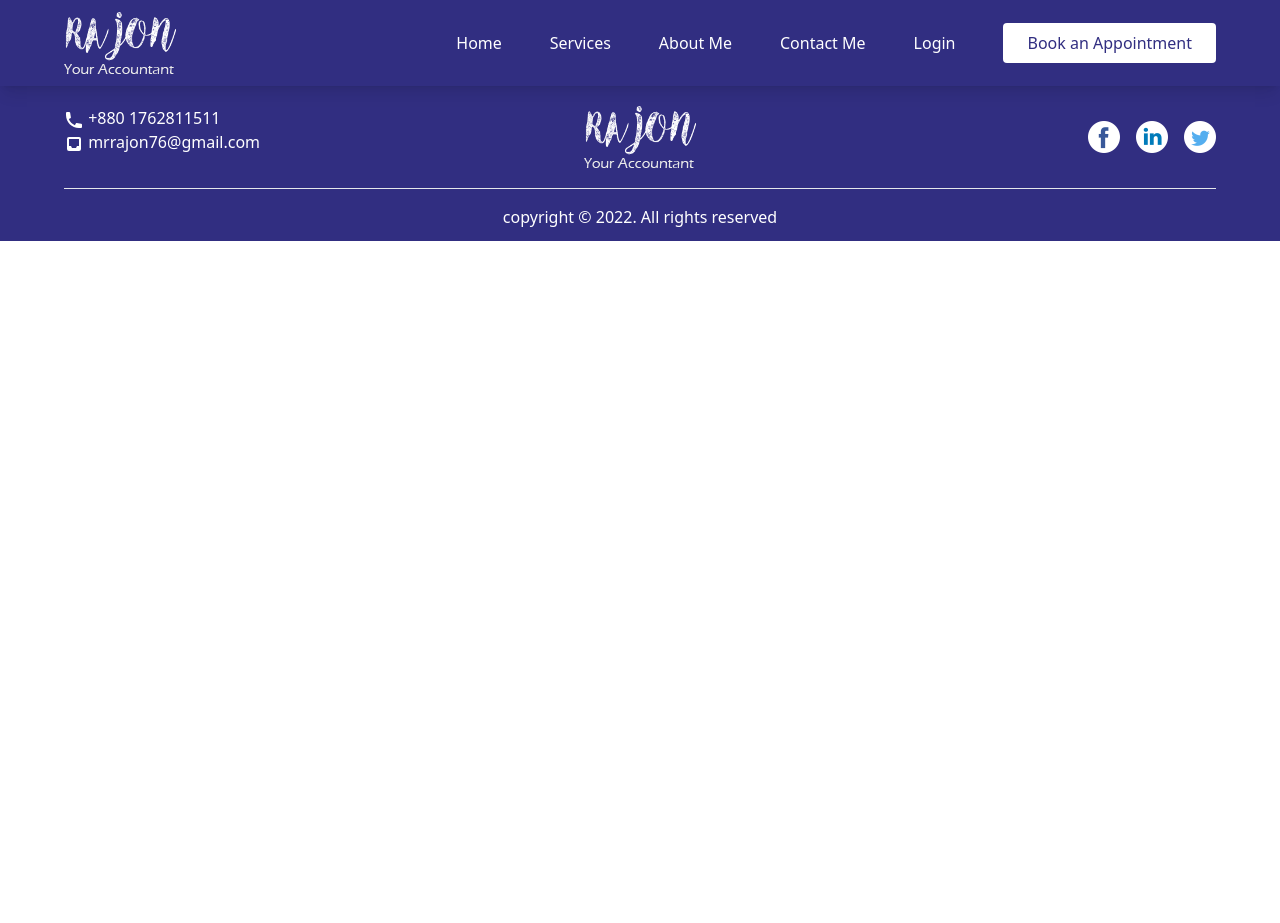
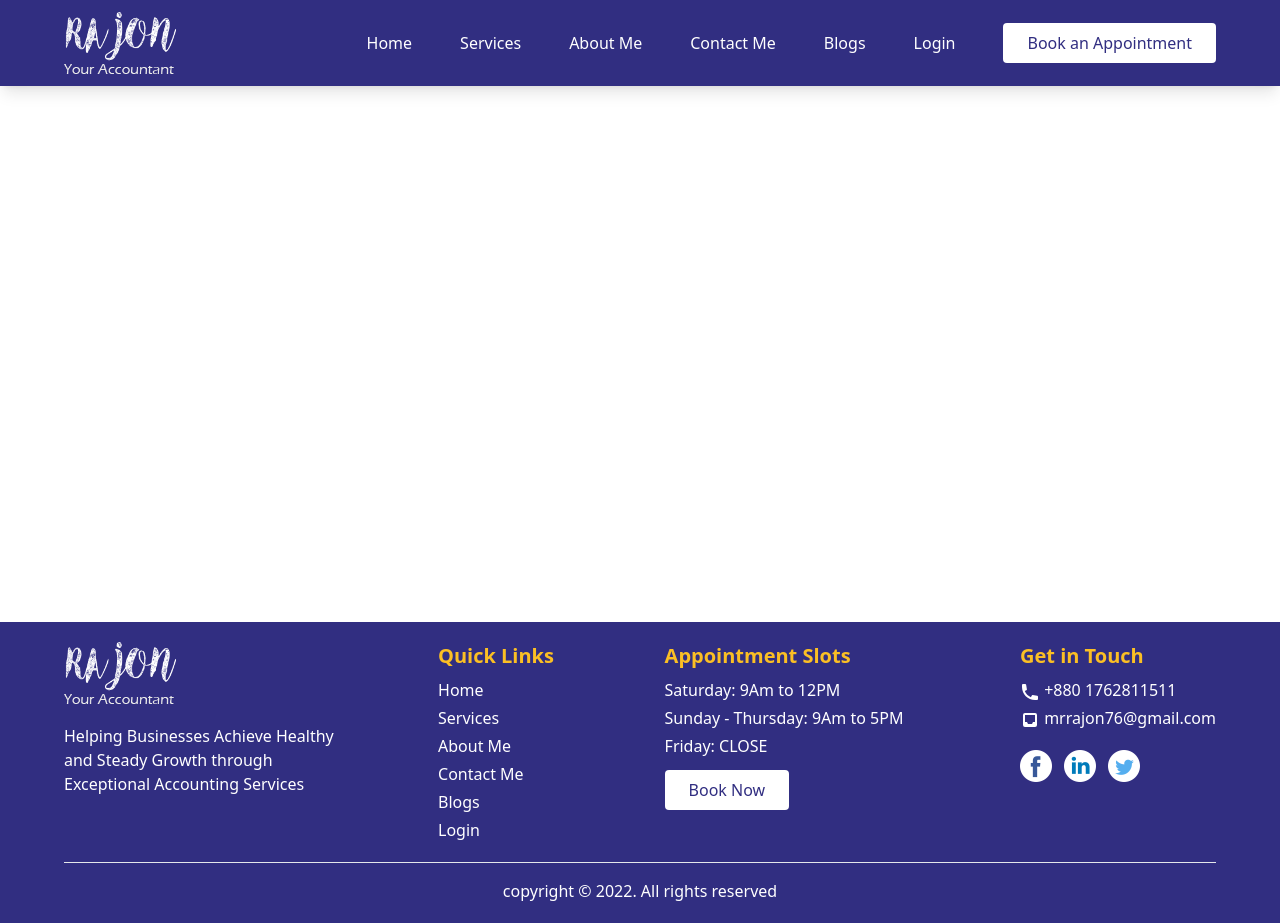
Before and after one commit to mrrajon76/react--independent-service-provider, a React (Create React App) app: page / in a window 1280 px wide. Before the commit the page ends 800 px from the top, so only its background shows below. Built offline with nearby package versions, Linux system fonts and the light colour scheme.

Commit message:
Header & Footer updated

```diff
--- a/src/Pages/Home/Home.js
+++ b/src/Pages/Home/Home.js
@@ -2,7 +2,7 @@ import React from 'react';
 
 const Home = () => {
     return (
-        <div>
+        <div className='min-h-[67vh]'>
 
         </div>
     );
--- a/src/Pages/Shared/Footer/Footer.js
+++ b/src/Pages/Shared/Footer/Footer.js
@@ -8,20 +8,53 @@ import tw from '../../../images/twitter.png';
 
 const Footer = () => {
     return (
-        <div className='bg-indigo-900 text-center md:text-left text-white pt-5 pb-3 px-5 lg:px-16 md:px-10'>
-            <div className='grid md:grid-cols-3'>
-                <div className='order-2 md:order-none md:mt-0 mt-5'>
-                    <PhoneIcon className='w-5 inline-block'></PhoneIcon><span> +880 1762811511</span>
-                    <br />
-                    <InboxIcon className='w-5 inline-block'></InboxIcon><span> mrrajon76@gmail.com</span>
+        <div className='bg-indigo-900 text-white pt-5 pb-5 px-5 md:px-16'>
+            <div className='grid md:grid-cols-3 lg:grid-cols-4'>
+                <div className='col-auto md:col-span-3 lg:col-auto'>
+                    <Link to='/'><img src={logo} alt="" className='w-28 block mx-auto lg:mx-0' /></Link>
+                    <p className='mt-5 text-center lg:text-left lg:mx-0 md:mx-14'>Helping Businesses Achieve Healthy and Steady Growth through Exceptional Accounting Services</p>
                 </div>
-                <div className='mx-auto order-1 md:order-none'>
-                    <Link to='/'><img src={logo} alt="" className='w-28' /></Link>
+
+                <div className='flex justify-center md:justify-start lg:justify-center lg:mt-0 md:mt-8 mt-6 text-center md:text-left'>
+                    <div>
+                        <h4 className='text-xl font-bold mb-2 text-amber-400'>Quick Links</h4>
+                        <ul className='space-y-1'>
+                            <li className='hover:text-amber-400'><Link to='/'>Home</Link></li>
+                            <li className='hover:text-amber-400'><Link to='/services'>Services</Link></li>
+                            <li className='hover:text-amber-400'><Link to='/about'>About Me</Link></li>
+                            <li className='hover:text-amber-400'><Link to='/contact'>Contact Me</Link></li>
+                            <li className='hover:text-amber-400'><Link to='/blogs'>Blogs</Link></li>
+                            <li className='hover:text-amber-400'><Link to='/login'>Login</Link></li>
+                        </ul>
+                    </div>
                 </div>
-                <div className='flex items-center justify-center md:justify-end space-x-4 order-3 md:order-none md:mt-0 mt-5'>
-                    <a href="https://facebook.com" rel="noreferrer" target="_blank"><img src={fb} alt="" className='w-8 h-8' /></a>
-                    <a href="https://linkedin.com" rel="noreferrer" target="_blank"><img src={ln} alt="" className='w-8 h-8' /></a>
-                    <a href="https://twitter.com" rel="noreferrer" target="_blank"><img src={tw} alt="" className='w-8 h-8' /></a>
+
+                <div className='flex justify-center lg:mt-0 md:mt-8 mt-6 text-center md:text-left'>
+                    <div>
+                        <h4 className='text-xl font-bold mb-2 text-amber-400'>Appointment Slots</h4>
+                        <ul className='space-y-1'>
+                            <li>Saturday: 9Am to 12PM</li>
+                            <li>Sunday - Thursday: 9Am to 5PM</li>
+                            <li>Friday: CLOSE</li>
+                        </ul>
+                        <Link to='/appointment' className='mt-3 py-2 px-6 bg-white text-indigo-900 rounded hover:bg-amber-500 hover:text-white inline-block'>Book Now</Link>
+                    </div>
+                </div>
+
+                <div className='flex justify-center md:justify-end lg:mt-0 md:mt-8 mt-6 text-center md:text-left'>
+                    <div>
+                        <h4 className='text-xl font-bold mb-2 text-amber-400'>Get in Touch</h4>
+                        <ul className='space-y-1'>
+                            <li><PhoneIcon className='w-5 inline-block'></PhoneIcon><span> +880 1762811511</span></li>
+                            <li><InboxIcon className='w-5 inline-block'></InboxIcon><span> mrrajon76@gmail.com</span></li>
+                        </ul>
+
+                        <div className='flex items-center justify-center md:justify-start space-x-3 mt-5'>
+                            <a href="https://facebook.com" rel="noreferrer" target="_blank"><img src={fb} alt="" className='w-8 h-8' /></a>
+                            <a href="https://linkedin.com" rel="noreferrer" target="_blank"><img src={ln} alt="" className='w-8 h-8' /></a>
+                            <a href="https://twitter.com" rel="noreferrer" target="_blank"><img src={tw} alt="" className='w-8 h-8' /></a>
+                        </div>
+                    </div>
                 </div>
             </div>
             <div className='mt-5 mb-4 border-t'></div>
--- a/src/Pages/Shared/Header/Header.js
+++ b/src/Pages/Shared/Header/Header.js
@@ -25,6 +25,7 @@ const Header = () => {
                     <li><Link to='/services'>Services</Link></li>
                     <li><Link to='/about'>About Me</Link></li>
                     <li><Link to='/contact'>Contact Me</Link></li>
+                    <li><Link to='/blogs'>Blogs</Link></li>
                     <li><Link to='/login'>Login</Link></li>
                 </ul>
                 <Link to='/appointment' className='py-2 px-6 bg-white text-indigo-900 rounded hover:bg-amber-500 hover:text-white inline-block'>Book an Appointment</Link>
```
